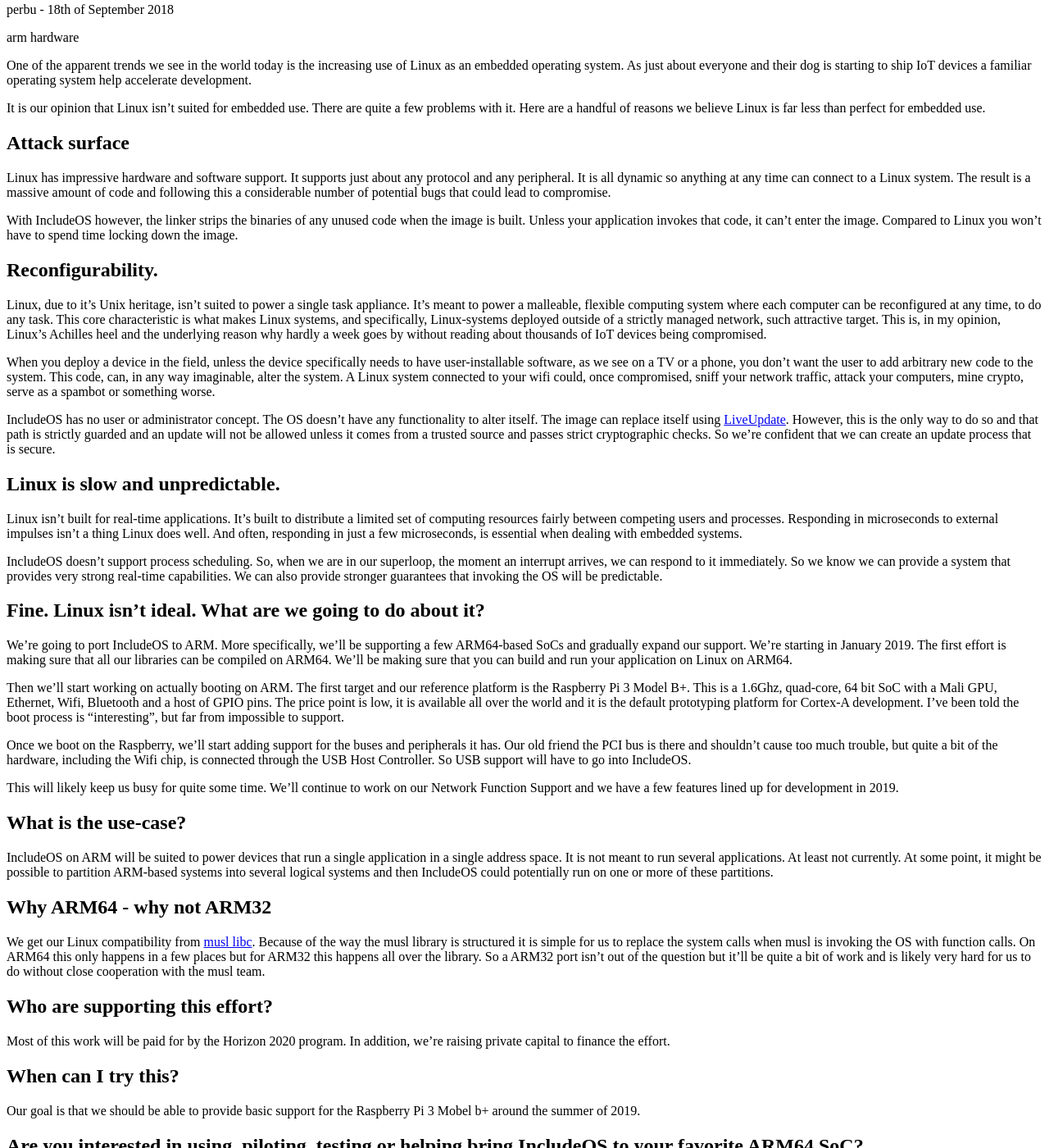
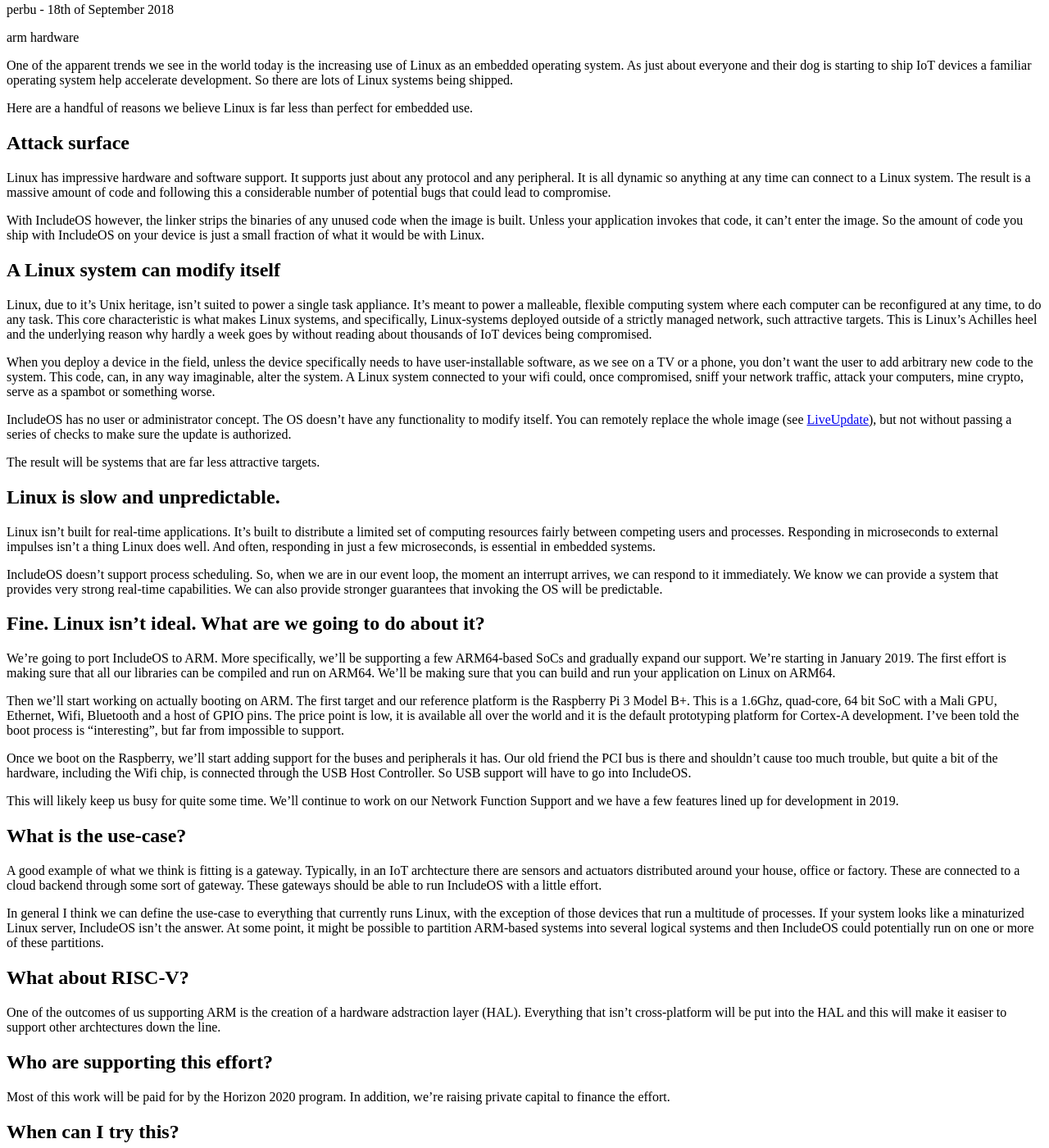
Before and after one commit to includeos/includeos.org, a Jekyll site: the page built from _src/_posts/2018-10-9-port-to-arm.md, in a window 1280 px wide and 1400 px high, scrolled down 395 px. Shown: the whole window at 82% size. Built offline with Jekyll 4.4.1, drawn with Linux system fonts in a browser that asks for light colours; nearby versions of some CDN libraries; library files that are not in the unit come from our copies.

Commit message:
more feedback

```diff
--- a/_src/_posts/2018-10-9-port-to-arm.md
+++ b/_src/_posts/2018-10-9-port-to-arm.md
@@ -9,33 +9,35 @@ author-image: /assets/img/authors/perbu.jpg
 summary: "Linux is unsuited for embedded development. We're porting IncludeOS to ARM."
 ---
 
-One of the apparent trends we see in the world today is the increasing use of Linux as an embedded operating system. As just about everyone and their dog is starting to ship IoT devices a familiar operating system help accelerate development.
+One of the apparent trends we see in the world today is the increasing use of Linux as an embedded operating system. As just about everyone and their dog is starting to ship IoT devices a familiar operating system help accelerate development. So there are lots of Linux systems being shipped.
 
-It is our opinion that Linux isn't suited for embedded use. There are quite a few problems with it. Here are a handful of reasons we believe Linux is far less than perfect for embedded use.
+Here are a handful of reasons we believe Linux is far less than perfect for embedded use.
 
 ## Attack surface
 
 Linux has impressive hardware and software support. It supports just about any protocol and any peripheral. It is all dynamic so anything at any time can connect to a Linux system. The result is a massive amount of code and following this a considerable number of potential bugs that could lead to compromise.
 
-With IncludeOS however, the linker strips the binaries of any unused code when the image is built. Unless your application invokes that code, it can't enter the image. Compared to Linux you won't have to spend time locking down the image.
+With IncludeOS however, the linker strips the binaries of any unused code when the image is built. Unless your application invokes that code, it can't enter the image. So the amount of code you ship with IncludeOS on your device is just a small fraction of what it would be with Linux.
 
-## Reconfigurability.
+## A Linux system can modify itself
 
-Linux, due to it's Unix heritage, isn't suited to power a single task appliance. It's meant to power a malleable, flexible computing system where each computer can be reconfigured at any time, to do any task. This core characteristic is what makes Linux systems, and specifically, Linux-systems deployed outside of a strictly managed network, such attractive target.  This is, in my opinion, Linux's Achilles heel and the underlying reason why hardly a week goes by without reading about thousands of IoT devices being compromised.
+Linux, due to it's Unix heritage, isn't suited to power a single task appliance. It's meant to power a malleable, flexible computing system where each computer can be reconfigured at any time, to do any task. This core characteristic is what makes Linux systems, and specifically, Linux-systems deployed outside of a strictly managed network, such attractive targets.  This is Linux's Achilles heel and the underlying reason why hardly a week goes by without reading about thousands of IoT devices being compromised.
 
 When you deploy a device in the field, unless the device specifically needs to have user-installable software, as we see on a TV or a phone, you don't want the user to add arbitrary new code to the system. This code, can, in any way imaginable, alter the system. A Linux system connected to your wifi could, once compromised, sniff your network traffic, attack your computers, mine crypto, serve as a spambot or something worse.
 
-IncludeOS has no user or administrator concept. The OS doesn't have any functionality to alter itself. The image can replace itself using [LiveUpdate]. However, this is the only way to do so and that path is strictly guarded and an update will not be allowed unless it comes from a trusted source and passes strict cryptographic checks. So we're confident that we can create an update process that is secure.
+IncludeOS has no user or administrator concept. The OS doesn't have any functionality to modify itself. You can remotely replace the whole image (see [LiveUpdate]), but not without passing a series of checks to make sure the update is authorized.
+
+The result will be systems that are far less attractive targets.
 
 ## Linux is slow and unpredictable.
 
-Linux isn't built for real-time applications. It's built to distribute a limited set of computing resources fairly between competing users and processes. Responding in microseconds to external impulses isn't a thing Linux does well. And often, responding in just a few microseconds, is essential when dealing with embedded systems.
+Linux isn't built for real-time applications. It's built to distribute a limited set of computing resources fairly between competing users and processes. Responding in microseconds to external impulses isn't a thing Linux does well. And often, responding in just a few microseconds, is essential in embedded systems.
 
-IncludeOS doesn't support process scheduling. So, when we are in our superloop, the moment an interrupt arrives, we can respond to it immediately. So we know we can provide a system that provides very strong real-time capabilities. We can also provide stronger guarantees that invoking the OS will be predictable.
+IncludeOS doesn't support process scheduling. So, when we are in our event loop, the moment an interrupt arrives, we can respond to it immediately. We know we can provide a system that provides very strong real-time capabilities. We can also provide stronger guarantees that invoking the OS will be predictable.
 
 ## Fine. Linux isn't ideal. What are we going to do about it?
 
-We're going to port IncludeOS to ARM. More specifically, we'll be supporting a few ARM64-based SoCs and gradually expand our support. We're starting in January 2019. The first effort is making sure that all our libraries can be compiled on ARM64. We'll be making sure that you can build and run your application on Linux on ARM64.
+We're going to port IncludeOS to ARM. More specifically, we'll be supporting a few ARM64-based SoCs and gradually expand our support. We're starting in January 2019. The first effort is making sure that all our libraries can be compiled and run on ARM64. We'll be making sure that you can build and run your application on Linux on ARM64.
 
 Then we'll start working on actually booting on ARM. The first target and our reference platform is the Raspberry Pi 3 Model B+. This is a 1.6Ghz, quad-core, 64 bit SoC with a Mali GPU, Ethernet, Wifi, Bluetooth and a host of GPIO pins. The price point is low, it is available all over the world and it is the default prototyping platform for Cortex-A development. I've been told the boot process is "interesting", but far from impossible to support.
 
@@ -45,12 +47,14 @@ This will likely keep us busy for quite some time. We'll continue to work on our
 
 ## What is the use-case?
 
-IncludeOS on ARM will be suited to power devices that run a single application in a single address space. It is not meant to run several applications. At least not currently. At some point, it might be possible to partition ARM-based systems into several logical systems and then IncludeOS could potentially run on one or more of these partitions.
+A good example of what we think is fitting is a gateway. Typically, in an IoT archtecture there are sensors and actuators distributed around your house, office or factory. These are connected to a cloud backend through some sort of gateway. These gateways should be able to run IncludeOS with a little effort.
 
-## Why ARM64 - why not ARM32
+In general I think we can define the use-case to everything that currently runs Linux, with the exception of those devices that run a multitude of processes. If your system looks like a minaturized Linux server, IncludeOS isn't the answer. At some point, it might be possible to partition ARM-based systems into several logical systems and then IncludeOS could potentially run on one or more of these partitions.
 
-We get our Linux compatibility from [musl libc]. Because of the way the musl library is structured it is simple for us to replace the system calls when musl is invoking the OS with function calls. On ARM64 this only happens in a few places but for ARM32 this happens all over the library. So a ARM32 port isn't out of the question but it'll be quite a bit of work and is likely very hard for us to do without close cooperation with the musl team.
 
+## What about RISC-V?
+
+One of the outcomes of us supporting ARM is the creation of a hardware adstraction layer (HAL). Everything that isn't cross-platform will be put into the HAL and this will make it easiser to support other archtectures down the line.
 
 ## Who are supporting this effort?
 
@@ -66,6 +70,3 @@ I'm perbu@includeos.org. I'm interested to hear what you think.
 
 [musl libc]: https://www.musl-libc.org/
 [LiveUpdate]: /blog/2017/liveupdate.html
-
-[musl libc]: https://www.musl-libc.org/
-[LiveUpdate]: /blog/2017/liveupdate.html
```
